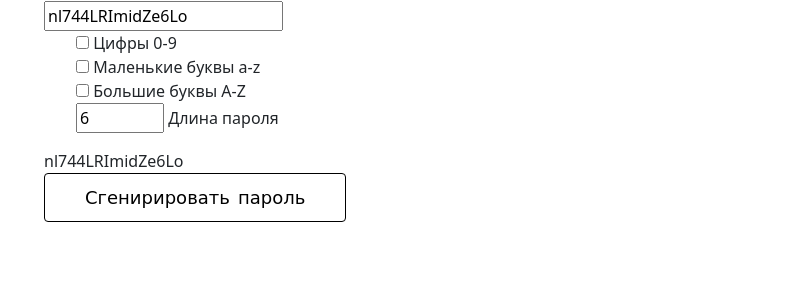
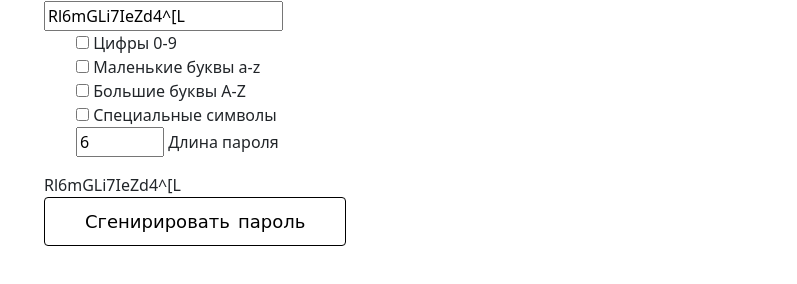
Before and after one commit to vegas-dev/genPass, a plain HTML site: page index.html in a window 1280 px wide. Shown: the part 512-796 px from the top of the page, without its empty margins (38-835 px from the left). Drawn offline with nearby package versions, Linux system fonts and the light colour scheme; a web font is replaced by a local one.

Commit message:
fix generator pass

```diff
--- a/index.html
+++ b/index.html
@@ -39,12 +39,16 @@
 				<label for="check-numbers">Цифры 0-9</label>
 			</li>
 			<li class="list-check">
-				<input id="check-lowCase" data-set="lowCase" class="input-check" type="checkbox">
+				<input id="check-lowCase" data-set="lowCase" type="checkbox">
 				<label for="check-lowCase">Маленькие буквы a-z</label>
 			</li>
 			<li class="list-check">
 				<input id="check-upCase" data-set="upCase" type="checkbox">
 				<label for="check-upCase">Большие буквы A-Z</label>
+			</li>
+			<li class="list-check">
+				<input id="check-specialSymbol" data-set="specialSymbol" type="checkbox">
+				<label for="check-specialSymbol">Специальные символы</label>
 			</li>
 			<li class="list-check">
 				<input id="passwordLength" data-set="length" type="number" min="6" max="50" placeholder="6 - 50" value="6">
--- a/main.js
+++ b/main.js
@@ -602,6 +602,7 @@ class generatorPass {
 				lowCase: arg.lowCase ||  true,
 				upCase: arg.upCase || true,
 				length: arg.length || 8,
+				specialSymbol: arg.specialSymbol || true,
 			};
 
 		this.option = Object.assign(cases, this.option);
@@ -649,11 +650,23 @@ class generatorPass {
 	}
 
 	generateRandomLowerCase() {
-		return String.fromCharCode(this.generator(97, 122));
+		if(this.option.lowCase !== false) {
+			return String.fromCharCode(this.generator(97, 122));
+		}
 	}
 
 	generateRandomUpCase() {
-		return String.fromCharCode(this.generator(65, 90));
+		if(this.option.upCase !== false) {
+			return String.fromCharCode(this.generator(65, 90));
+		}
+	}
+
+	generateRandomSymbol() {
+		if(this.option.specialSymbol !== false) {
+			let symbol = '!"#$%&()*+,-./:;<=>?@[]^`{|}~';
+			let num = this.generator(0, symbol.length);
+			return symbol[num];
+		}
 	}
 
 	importantRandom() {
@@ -666,6 +679,9 @@ class generatorPass {
 			if (this.option.upCase) {
 				randomValue.push(this.generateRandomUpCase());
 			}
+			if (this.option.specialSymbol) {
+				randomValue.push(this.generateRandomSymbol());
+			}
 			if (this.option.num) {
 				randomValue.push(this.generator(0, 9));
 			}
@@ -675,18 +691,22 @@ class generatorPass {
 
 	noImportantRandom(importantPassLength) {
 		let randomValue = [];
+		console.log(importantPassLength);
 		for (let i = 0; i < this.option.length - importantPassLength; i++) {
-			let r = this.generator(0, 2);
+			let r = this.generator(0, 3);
 			if (this.option.lowCase && r === 0) {
 				randomValue.push(this.generateRandomLowerCase());
 			} else if (this.option.upCase && r === 1) {
 				randomValue.push(this.generateRandomUpCase());
-			} else if (this.option.num && r === 2) {
+			} else if(this.option.specialSymbol && r === 2) {
+				randomValue.push(this.generateRandomSymbol());
+			} else if (this.option.num && r === 3) {
 				randomValue.push(this.generator(0, 9));
 			} else {
 				i--;
 			}
 		}
+
 		return randomValue;
 	}
 
@@ -711,7 +731,7 @@ class generatorPass {
 	getResult() {
 		if (!this.isInit) return false;
 
-		if (this.option.num + this.option.upCase + this.option.lowCase <= 0) return false;
+		if (this.option.num + this.option.upCase + this.option.lowCase + this.option.specialSymbol <= 0) return false;
 
 		let sImportantRandom = this.importantRandom();
 		let sNoImportantRandom = this.noImportantRandom(sImportantRandom.length);
@@ -741,6 +761,7 @@ document.addEventListener('DOMContentLoaded', function () {
 		num: true,
 		lowCase: true,
 		upCase: true,
+		specialSymbol: true,
 		length: 16,
 	}).getResult();
 });
```
